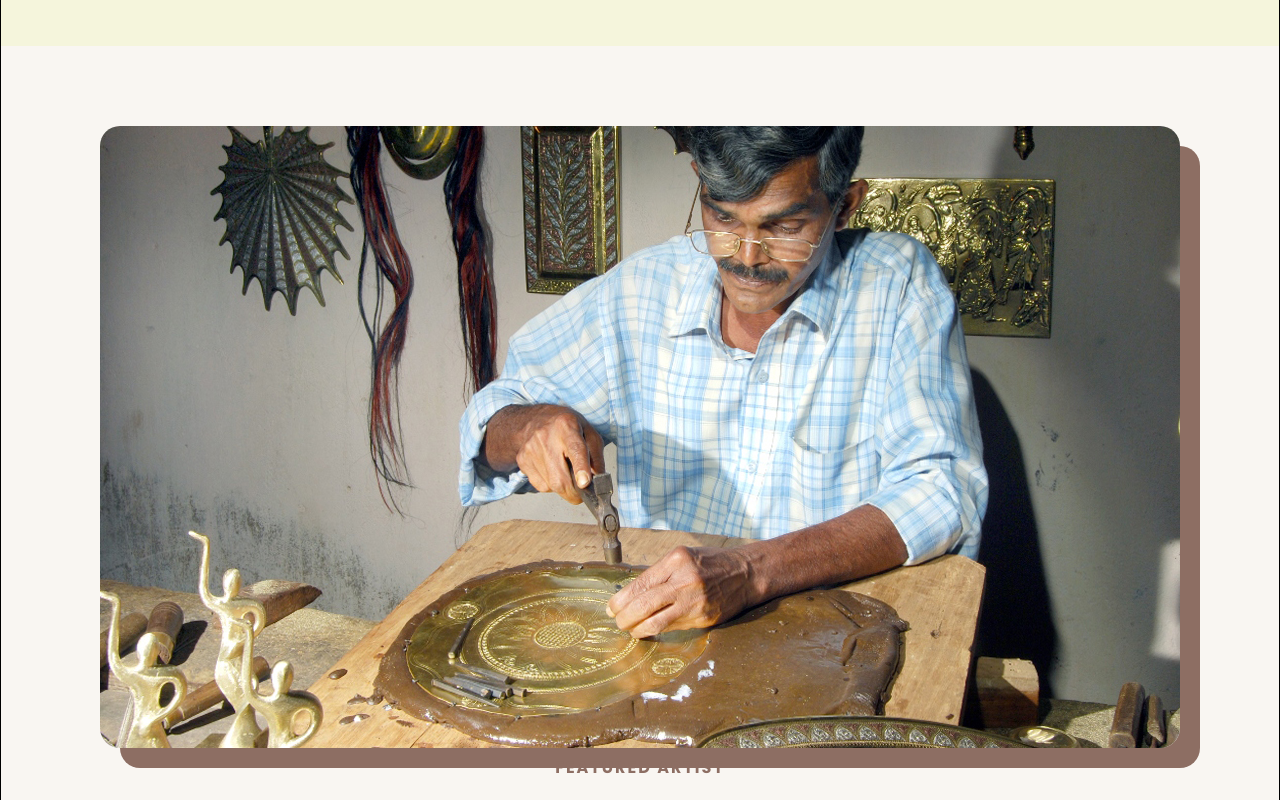
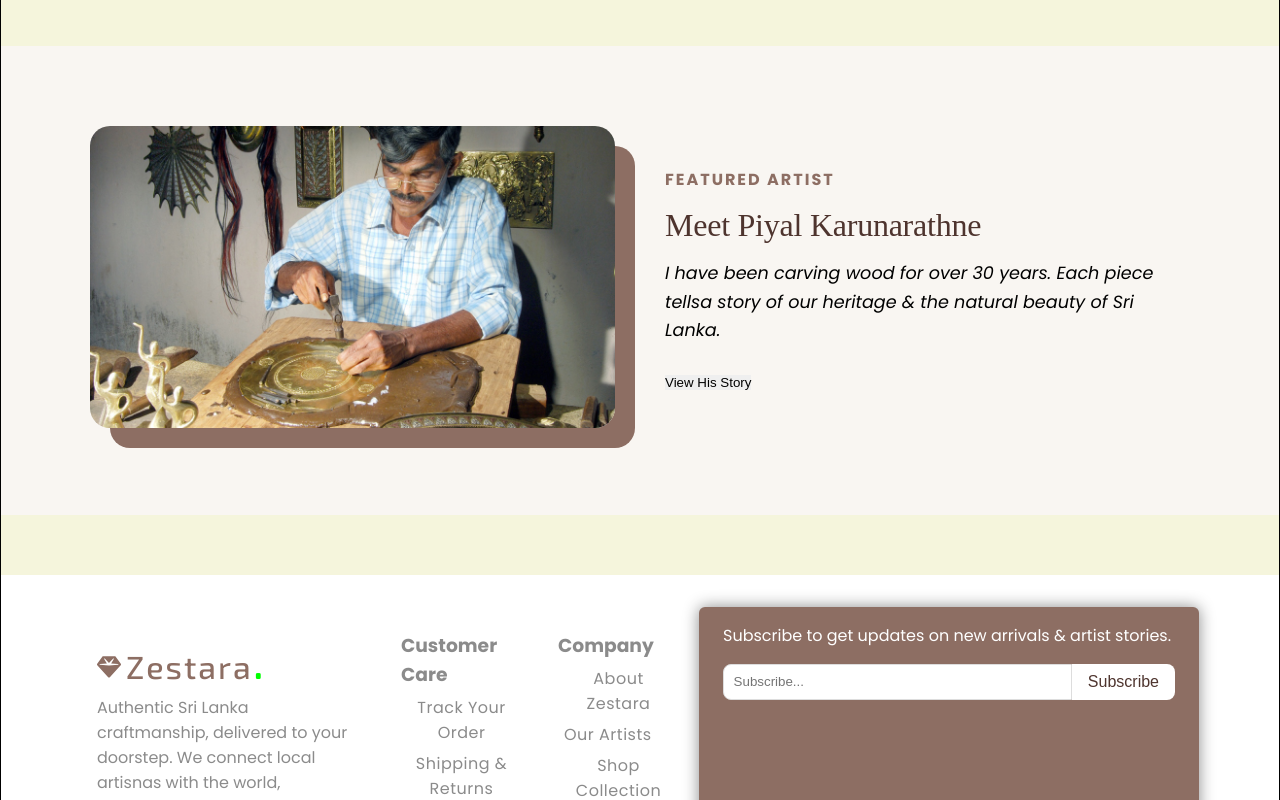
Before and after one commit to lakshan-beast/Zestara, a React (Vite) app: page / in a window 1280 px wide. Shown: the part 3600-4400 px from the top of the page. Built offline with nearby package versions, Linux system fonts and the light colour scheme.

Commit message:
img flex

```diff
--- a/src/styles/pages/_home.scss
+++ b/src/styles/pages/_home.scss
@@ -226,10 +226,10 @@
     align-items: center;
     gap: 50px;
 
-    @include respond(tablet) {
-      text-align: center;
-      @include flex-custom(column);
-    }
+    // @include respond(tablet) {
+    //   text-align: center;
+    //   @include flex-custom(column);
+    // }
   }
 
   &__image {
```
